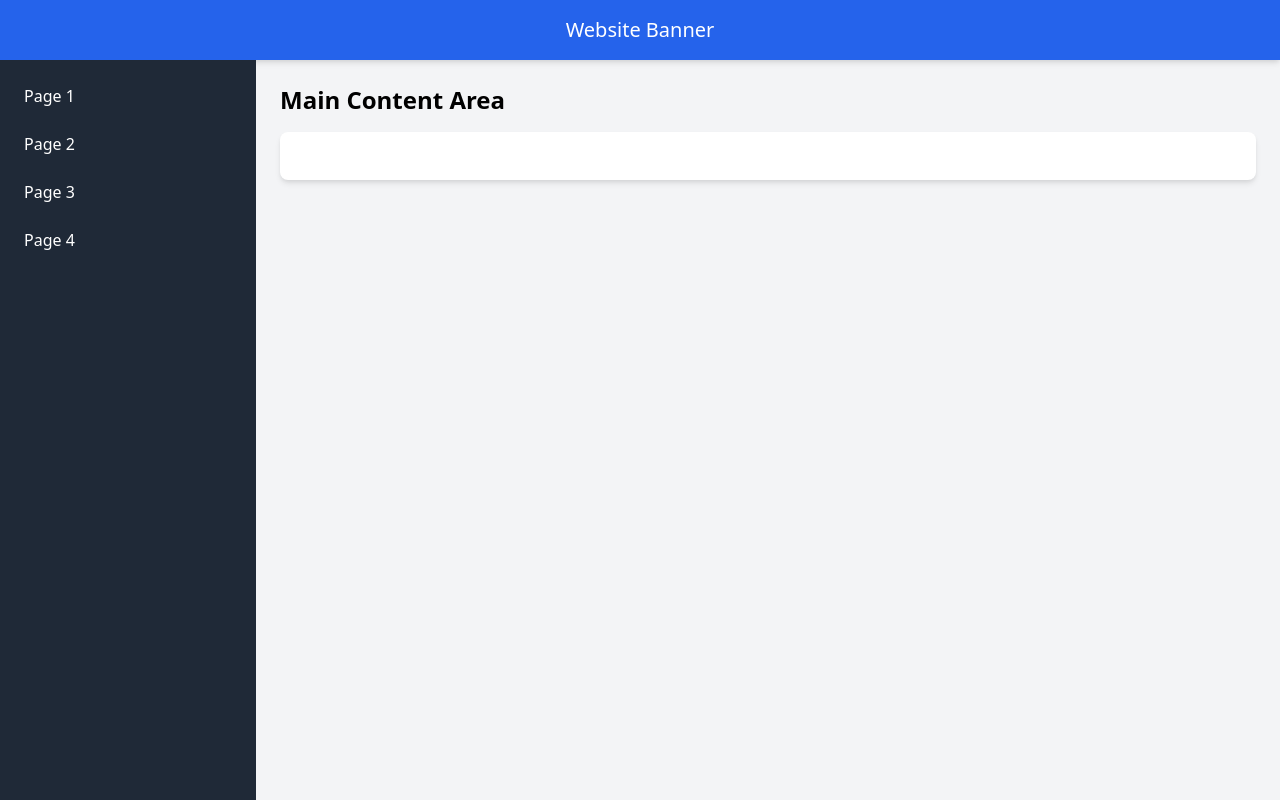
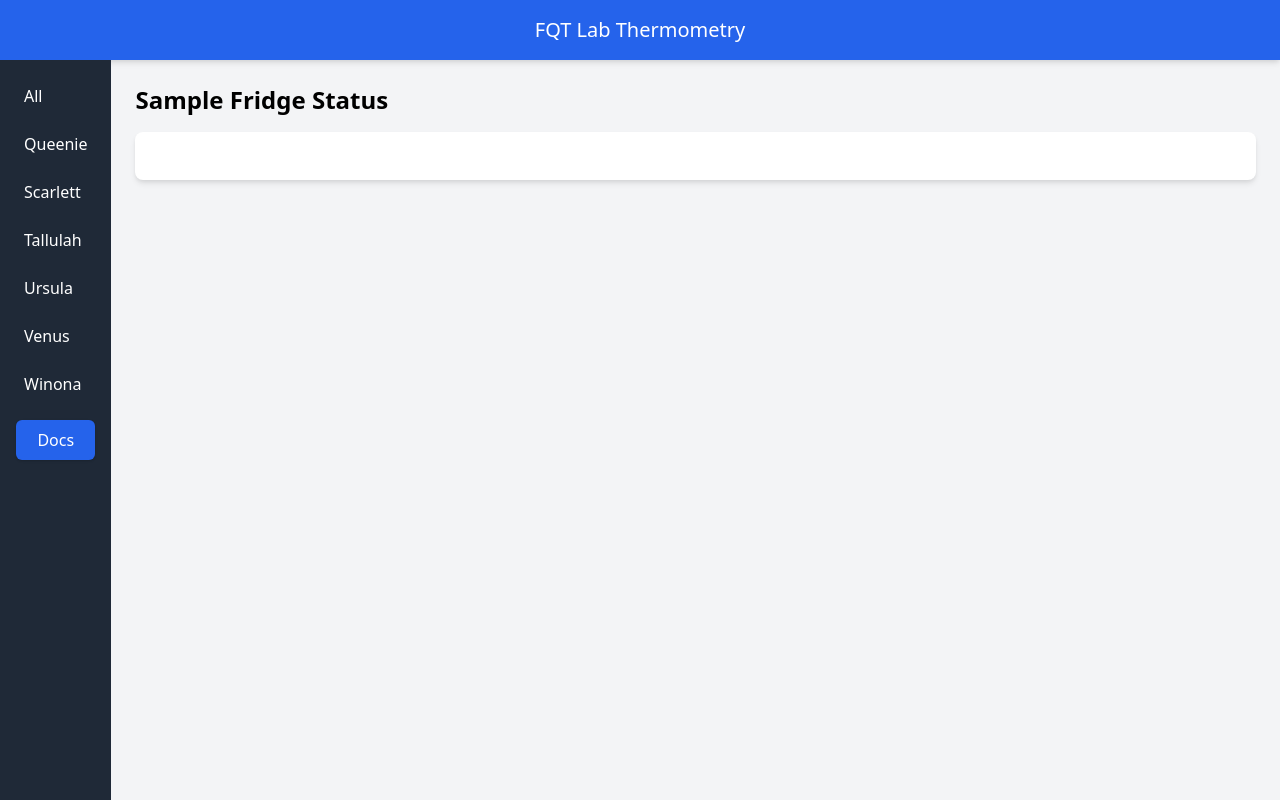
Before and after one commit to jrzingel/fqt-thermometry, a Python web app: template flaskr/templates/base.html in a window 1280 px wide. Run offline with Jinja, Linux system fonts and the light colour scheme; the template is opened without the code that fills it: most values are stand-ins (such as "Sample title", 1, 10 or a date in 2020); some libraries are stand-ins or nearby versions.

Commit message:
Added sidebar

```diff
--- a/flaskr/dashboard.py
+++ b/flaskr/dashboard.py
@@ -1,9 +1,11 @@
 # HTML/CSS template renderer methods
 
-from flask import Blueprint, render_template
+from flask import Blueprint, render_template, request
 
 bp = Blueprint("dashboard", __name__, url_prefix="/dashboard")
 
 @bp.route("/")
 def dashboard():
-    return render_template("dashboard.html")
+    fridge = request.args.get('fridge', type=str)
+    pretty_fridge = "" if fridge is None else fridge.title()
+    return render_template("dashboard.html", fridge=fridge, pretty_fridge=pretty_fridge)
--- a/flaskr/templates/base.html
+++ b/flaskr/templates/base.html
@@ -13,23 +13,31 @@
 
     <!-- Banner -->
     <header class="bg-blue-600 text-white text-center text-xl p-4 shadow-md">
-            Website Banner
+            FQT Lab Thermometry
     </header>
 
     <div class="flex flex-1 overflow-hidden">
             <!-- Sidebar -->
-            <nav class="w-1/5 bg-gray-800 text-white p-4 space-y-4 overflow-y-auto">
+            <nav class="w-1/8 bg-gray-800 text-white p-4 space-y-4 overflow-y-auto">
                 <ul class="space-y-2">
-                    <li><a href="#" class="block p-2 hover:bg-gray-700 rounded">Page 1</a></li>
-                    <li><a href="#" class="block p-2 hover:bg-gray-700 rounded">Page 2</a></li>
-                    <li><a href="#" class="block p-2 hover:bg-gray-700 rounded">Page 3</a></li>
-                    <li><a href="#" class="block p-2 hover:bg-gray-700 rounded">Page 4</a></li>
+                    <li><a href="?" class="block p-2 hover:bg-gray-700 rounded">All</a></li>
+                    <li><a href="?fridge=queenie" class="block p-2 hover:bg-gray-700 rounded {% if fridge == 'queenie' %}bg-gray-700{% endif %}">Queenie</a></li>
+                    <li><a href="?fridge=scarlett" class="block p-2 hover:bg-gray-700 rounded {% if fridge == 'scarlett' %}bg-gray-700{% endif %}">Scarlett</a></li>
+                    <li><a href="?fridge=tallulah" class="block p-2 hover:bg-gray-700 rounded {% if fridge == 'tallulah' %}bg-gray-700{% endif %}">Tallulah</a></li>
+                    <li><a href="?fridge=ursula" class="block p-2 hover:bg-gray-700 rounded {% if fridge == 'ursula' %}bg-gray-700{% endif %}">Ursula</a></li>
+                    <li><a href="?fridge=venus" class="block p-2 hover:bg-gray-700 rounded {% if fridge == 'venus' %}bg-gray-700{% endif %}">Venus</a></li>
+                    <li><a href="?fridge=winona" class="block p-2 hover:bg-gray-700 rounded {% if fridge == 'winona' %}bg-gray-700{% endif %}">Winona</a></li>
                 </ul>
+                <div class="mt-auto">
+                    <a href="/docs" class="block bg-blue-600 text-white px-4 py-2 rounded-md shadow hover:bg-blue-700 text-center w-full">
+                        Docs
+                    </a>
+                </div>
             </nav>
 
             <!-- Main Content -->
             <main class="flex-1 p-6 overflow-y-auto">
-                <h1 class="text-2xl font-bold mb-4">Main Content Area</h1>
+                <h1 class="text-2xl font-bold mb-4">{{ pretty_fridge }} Fridge Status</h1>
                 <div class="bg-white p-6 rounded-lg shadow-md">
                     {% block content %}{% endblock %}
                 </div>
```
